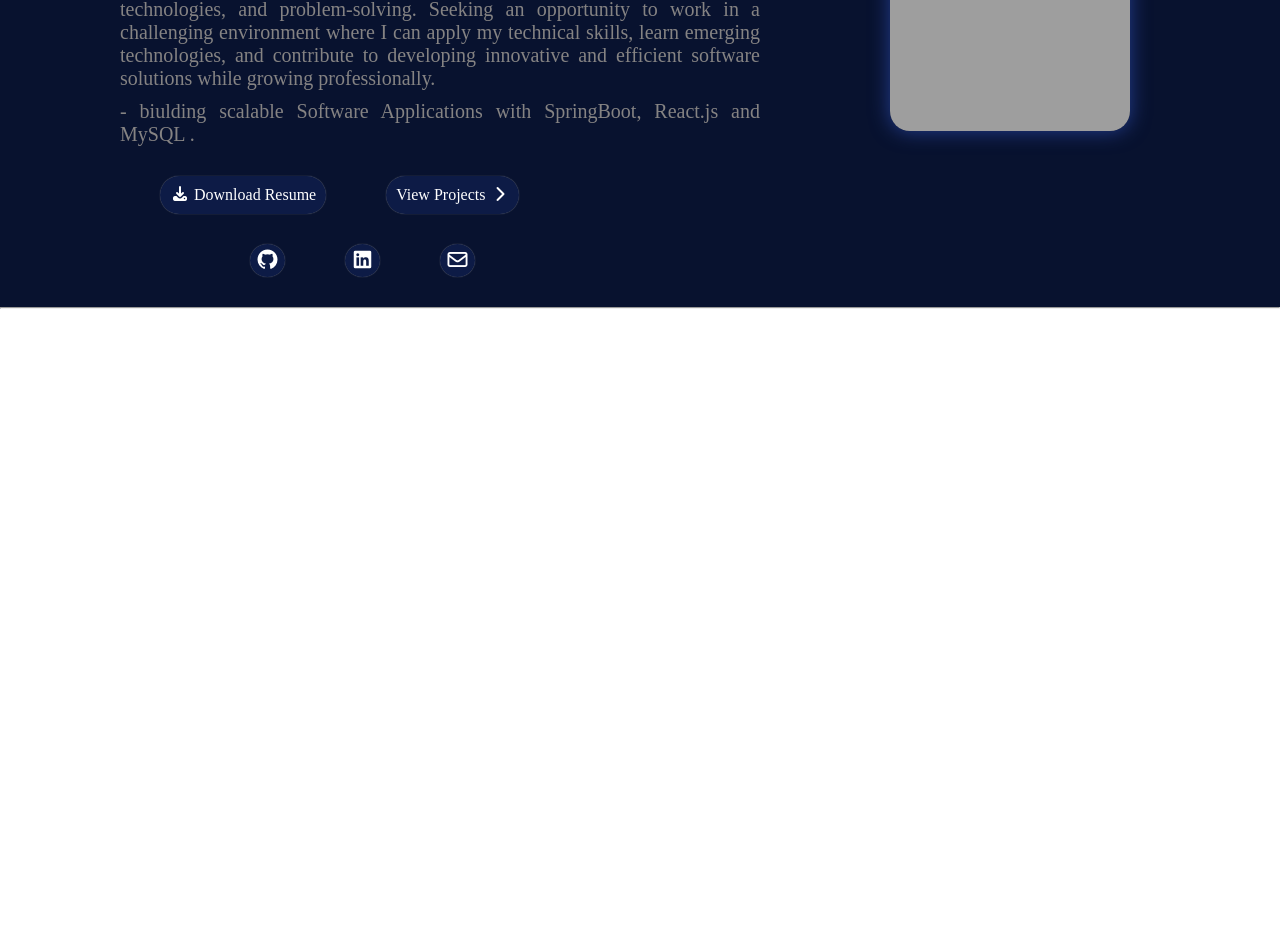
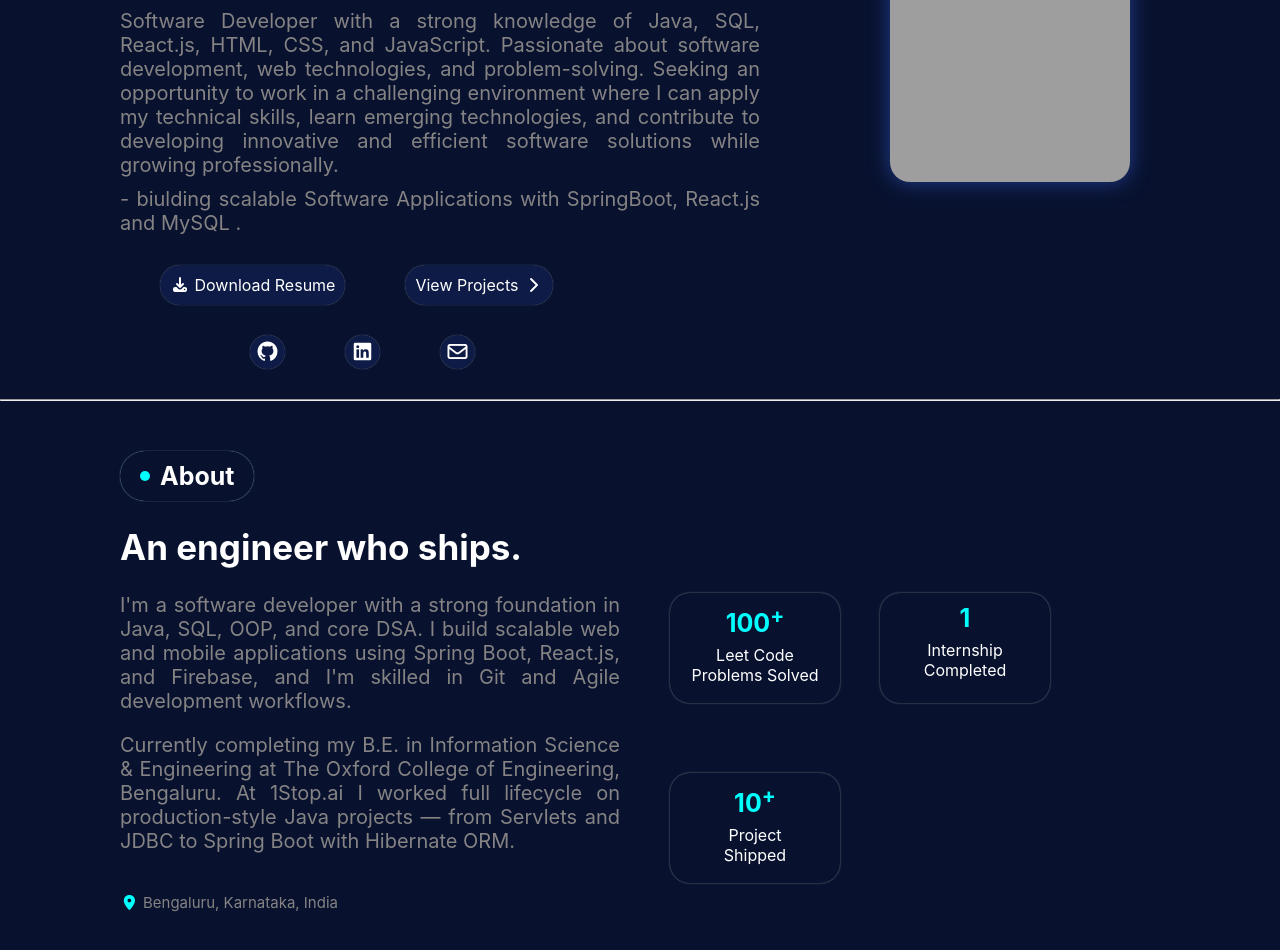
Before and after one commit to AjithT18/portfolio, a React (Vite) app: page / in a window 1280 px wide. Shown: the part 336-1286 px from the top of the page. Before the commit the page ends 800 px from the top, so only its background shows below. Built offline with nearby package versions, Linux system fonts and the light colour scheme; grey boxes are pictures that could not be loaded.

Commit message:
portfolio

```diff
--- a/src/App.jsx
+++ b/src/App.jsx
@@ -1,5 +1,6 @@
 import Navbar from "./Components/Navbar"
 import Home from "./Components/Home"
+import About from "./Components/About"
 
 function App() {
 
@@ -7,6 +8,7 @@ function App() {
     <>
       <Navbar/>
       <Home/>
+      <About/>
     </>
   )
 }
--- /dev/null
+++ b/src/Components/About.jsx
@@ -0,0 +1,37 @@
+import "../style/About.css"
+import "@fortawesome/fontawesome-free/css/all.min.css";
+
+function About(){
+    return (
+        <>
+            <div className="about">
+                <h1><div className="dot"></div>About</h1>
+                <h2>An engineer who ships.</h2>
+                <div className="content">
+                    <div className="left">
+                        <p>I'm a software developer with a strong foundation in Java, SQL, OOP, and core DSA. I build scalable web and mobile applications using Spring Boot, React.js, and Firebase, and I'm skilled in Git and Agile development workflows.</p>
+                        <p>Currently completing my B.E. in Information Science & Engineering at The Oxford College of Engineering, Bengaluru. At 1Stop.ai I worked full lifecycle on production-style Java projects — from Servlets and JDBC to Spring Boot with Hibernate ORM.</p>
+                        <div className="loc"><i class="fa-solid fa-location-dot"></i> Bengaluru, Karnataka, India</div>
+                    </div>
+                    <div className="right">
+                        <div className="box">
+                            <h2>100<sup>+</sup></h2>
+                            <p>Leet Code <br/>Problems Solved</p>
+                        </div>
+                        <div className="box">
+                            <h2>1</h2>
+                            <p>Internship <br /> Completed</p>
+                        </div>
+                        <div className="box">
+                            <h2>10<sup>+</sup></h2>
+                            <p>Project<br/>Shipped</p>
+                        </div>
+                    </div>
+                </div>
+            </div>
+            <hr />
+        </>
+    )
+}
+
+export default About
--- /dev/null
+++ b/src/style/About.css
@@ -0,0 +1,77 @@
+*{
+    font-family:'Inter', sans-serif ;
+}
+.about{
+    background-color: rgb(8, 18, 47);
+    color:white;
+    padding : 20px 50px 40px 120px;
+    padding-top: 50px;
+    display: flex;
+    flex-direction: column;
+    gap: 25px;
+    h1{
+        display: flex;
+        align-items: center;
+        gap: 10px;
+        box-shadow: 0 0 1px lightblue;
+        padding: 10px 20px;
+        width: fit-content;
+        border-radius: 50px;
+        font-size: 25px;
+        .dot{
+            height: 10px;
+            width:10px;
+            background-color: aqua;
+            border-radius:50% ;
+        }
+    }
+    h2{
+       font-size: 35px;
+    }
+    .content{
+        display: flex;
+        gap: 50px;
+        .left{
+            display: flex;
+            flex-direction: column;
+            gap:20px;
+            p{
+                font-family: 'Inter', sans-serif;
+                width: 500px;
+                font-size: 20px;
+                text-align: justify;
+                color: rgb(133, 131, 131);
+            }
+            div{
+                font-size: 15px;
+                margin-top: 20px;
+                color: rgb(133, 131, 131);
+                i{
+                    color:aqua;
+                }
+            }
+        }
+        .right{
+            display: flex;
+            flex-wrap: wrap;
+            gap: 40px;
+
+            .box{
+                box-shadow: 0 0 2px grey;
+                text-align: center;
+                padding-top: 10px;
+                height: 100px;
+                width:170px;
+                border-radius: 20px;
+                display: flex;
+                flex-direction: column;
+                gap: 7px;
+                h2{
+                    font-size: 25px;
+                    color: aqua;
+                }
+            }
+
+        }
+    }
+}
```
